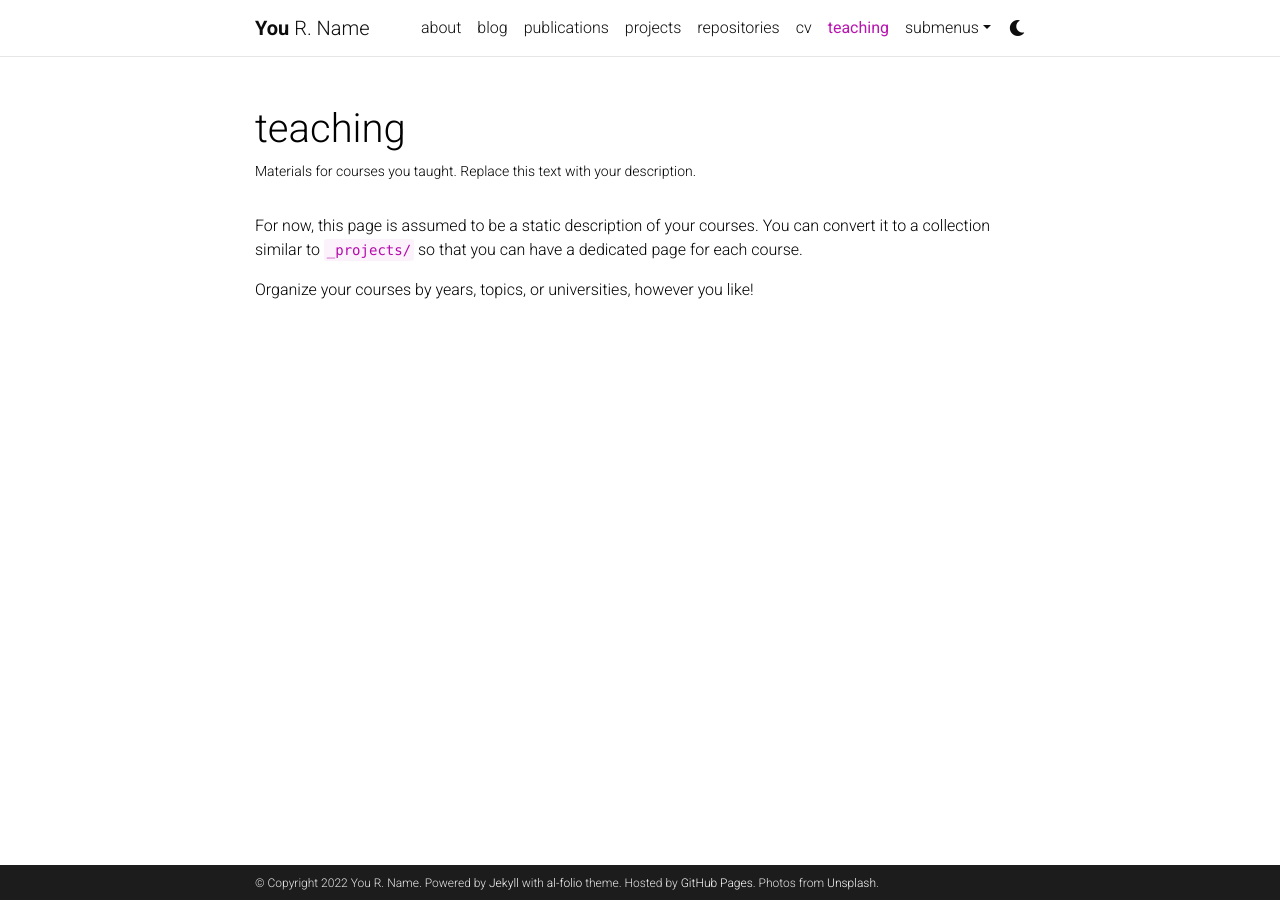
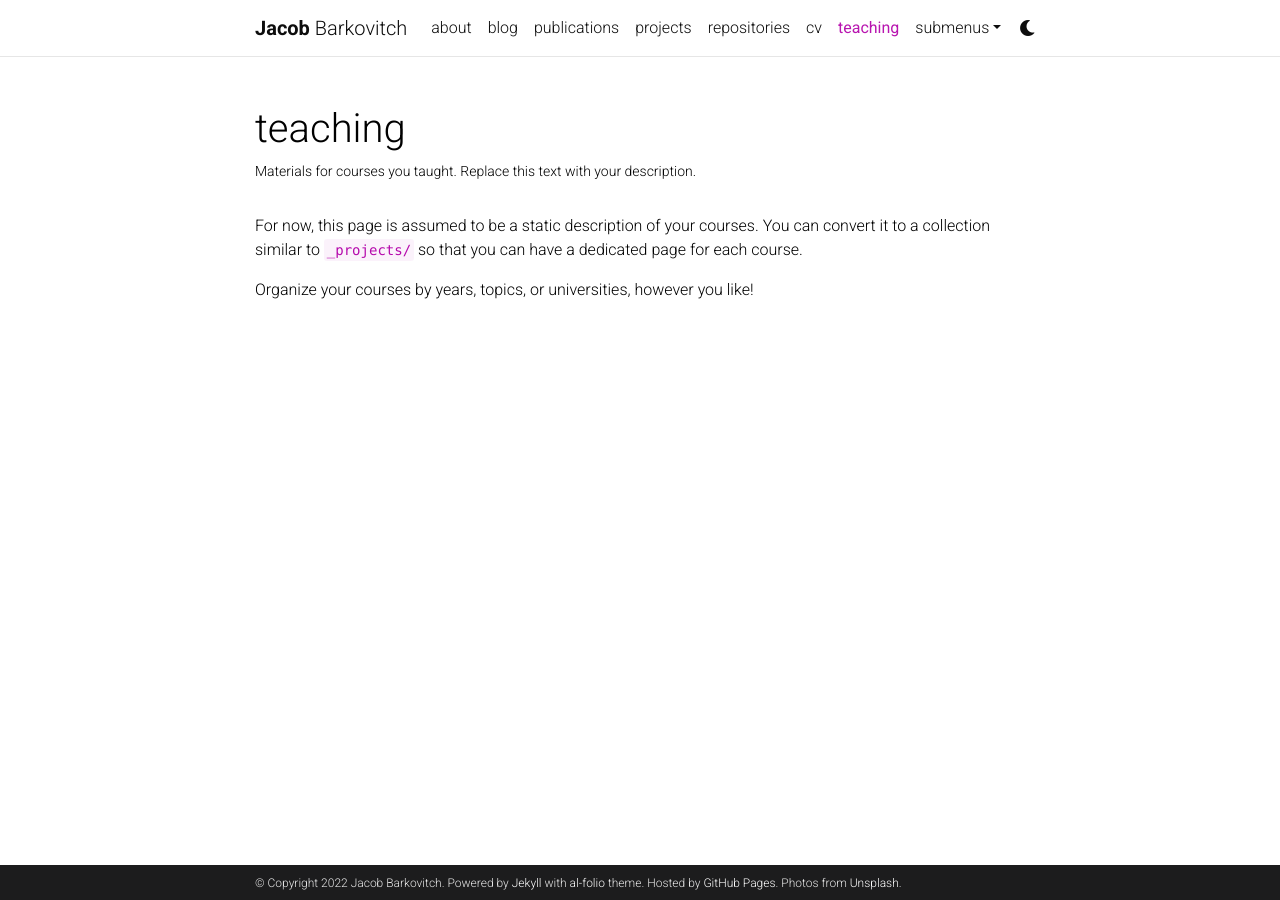
Before and after one commit to jakebarkovitch/jakebarkovitch.github.io, a Jekyll site: the page built from _pages/teaching.md, in a window 1280 px wide. Built offline with Jekyll 4.4.1, drawn with Linux system fonts in a browser that asks for light colours; comment, search, counter and statistics services are not loaded; a style sheet for code colours, icons or effects is not loaded.

Commit message:
Update _config.yml

```diff
--- a/_config.yml
+++ b/_config.yml
@@ -3,10 +3,10 @@
 # -----------------------------------------------------------------------------
 
 title: blank # the website title (if blank, full name will be used instead)
-first_name: You
-middle_name: R.
-last_name: Name
-email: you@example.com
+first_name: Jacob
+middle_name:
+last_name: Barkovitch
+email: jakebarkovitch@gmail.com
 description: > # the ">" symbol means to ignore newlines until "footer_text:"
   A simple, whitespace theme for academics. Based on [*folio](https://github.com/bogoli/-folio) design.
 footer_text: >
```
